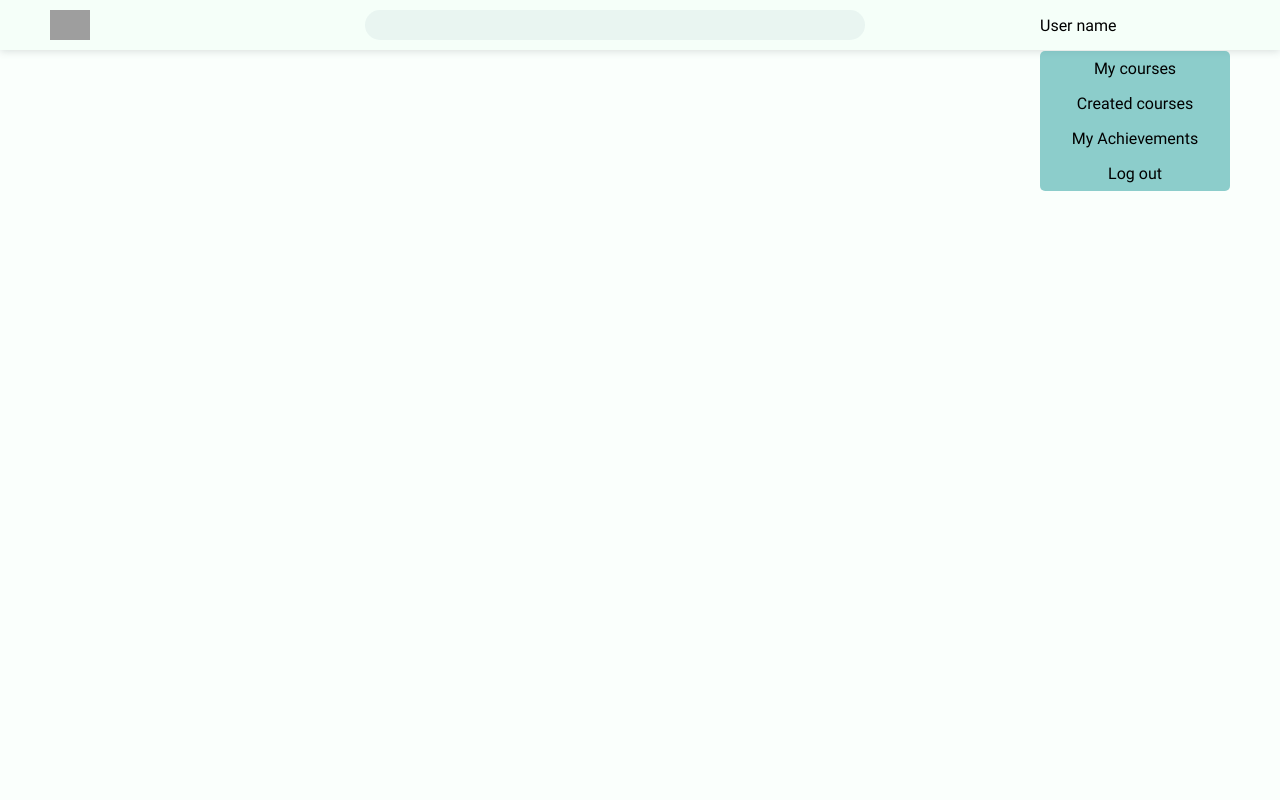
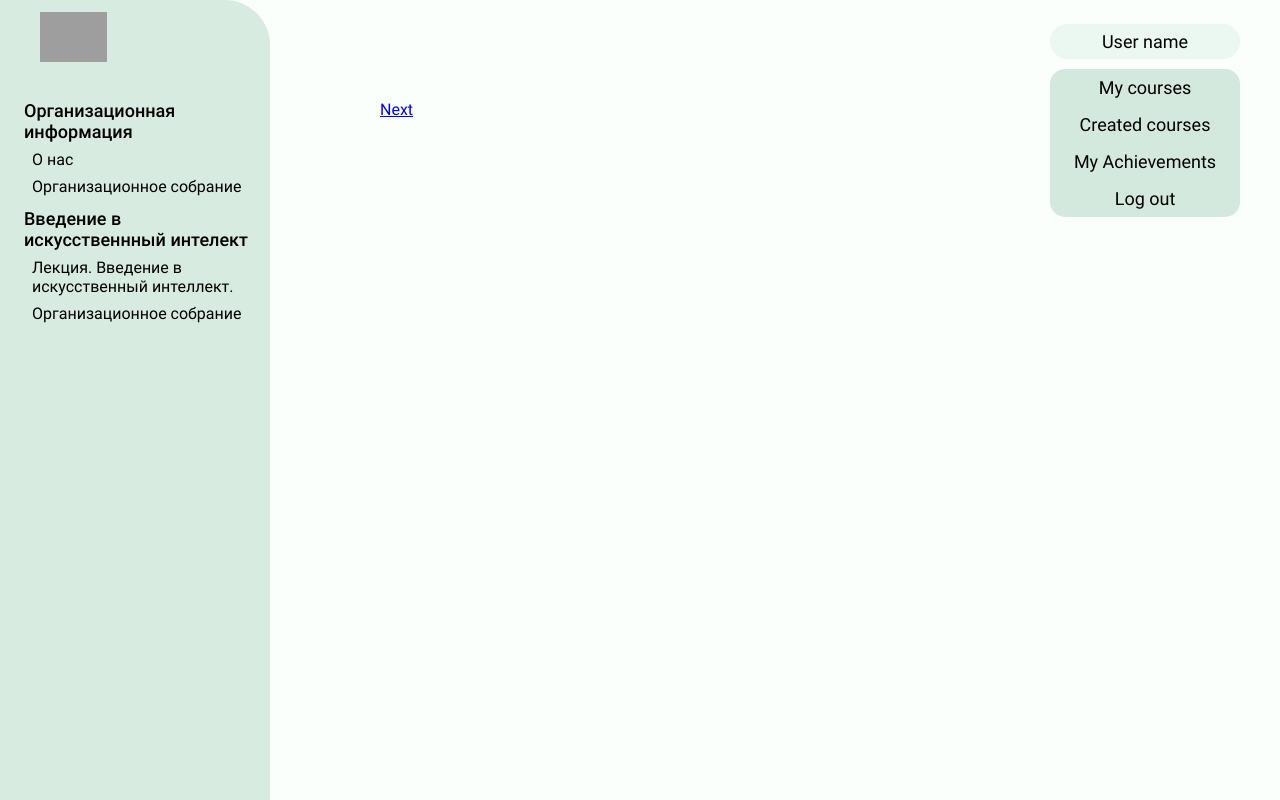
Before and after one commit to Nastik1811/profound-client, a React (Create React App) app: page /learn in a window 1280 px wide. Built offline with nearby package versions, Linux system fonts and the light colour scheme; grey boxes are pictures that could not be loaded.

Commit message:
Refactor design approach

```diff
--- a/src/App.tsx
+++ b/src/App.tsx
@@ -1,19 +1,30 @@
 import React from 'react';
-import AppHeader from './components/AppHeader'
+import AppHeader from './components/AppNavigation'
 import DiscoverPage from './pages/DiscoverPage';
 import HomePage from './pages/HomePage';
 import {Switch, Route} from 'react-router-dom'
 import AuthPage from './pages/AuthPage';
+import ConstructorPage from './pages/ConstructorPage';
+import LearningPage from './pages/LearningPage';
+import AppLogo from './components/AppLogo';
+import AppNavigation from './components/AppNavigation';
 
 function App() {
+  const isAuthorized:boolean = true
   return (
     <div className="app-container">
-      <AppHeader/>
-      <Switch>
-        <Route path="/auth" component={AuthPage}/>
-        <Route exact path="/" component={DiscoverPage}/>
-        <Route path="/home" component={HomePage}/>
-      </Switch>
+      <AppLogo/>
+      <AppNavigation isAuthorized={isAuthorized}/>
+
+      <div className="content ">
+        <Switch>
+          <Route path="/auth" component={AuthPage}/>
+          <Route exact path="/" component={DiscoverPage}/>
+          <Route path="/home" component={HomePage}/>
+          <Route path="/constructor" component={ConstructorPage}/>
+          <Route path="/learn" component={LearningPage}/>
+        </Switch>
+      </div>
     </div>
   );
 }
--- a/src/components/AppHeader/index.tsx
+++ /dev/null
@@ -1,25 +0,0 @@
-import React from 'react'
-import { NavLink } from 'react-router-dom'
-import UserMenu from '../UserMenu'
-
-const AppHeader = () => {
-    return(
-        <header className="app-header">
-            <nav className="app-nav">
-            <NavLink to="/">
-                <div className="logo-container logo">  </div>
-            </NavLink>
-            <div className="search-container"></div>
-            {/* <NavLink to="/auth/login" className="auth-link">Login</NavLink>
-            <NavLink to="/auth/signup" className="auth-link">Sign up</NavLink> */}
-            <div className="dropdown">
-                User name
-                <UserMenu className="menu-list-dropdown"/>
-            </div>
-            </nav>
-        </header>
-    )
-}
-
-
-export default AppHeader
--- /dev/null
+++ b/src/components/AppLogo/index.tsx
@@ -0,0 +1,13 @@
+import React from 'react'
+import { NavLink } from 'react-router-dom'
+
+
+const AppLogo = () => {
+    return(
+        <NavLink to="/">
+                <div className="logo-container logo">  </div>
+        </NavLink>
+    )
+}
+
+export default AppLogo
--- /dev/null
+++ b/src/components/AppNavigation/index.tsx
@@ -0,0 +1,23 @@
+import React from 'react'
+import { NavLink } from 'react-router-dom'
+import UserMenu from '../UserMenu'
+
+const AppNavigation = ({isAuthorized}:any) => {
+    if(isAuthorized){
+        return(
+            <div className="app-nav dropdown">
+                <span>User name</span>
+                <UserMenu className="menu-list-dropdown"/>
+            </div>
+        )
+    }
+    return(
+            <div className="app-nav">
+                <NavLink to="/auth/login" className="auth-link">Log In</NavLink>
+                <NavLink to="/auth/signup" className="auth-link">Sign Up</NavLink>
+            </div>
+    )
+}
+
+
+export default AppNavigation
--- a/src/index.scss
+++ b/src/index.scss
@@ -10,7 +10,7 @@ body {
   -moz-osx-font-smoothing: grayscale;
 }
 
-$desktop-max-width: 1180px;
+$desktop-max-width: 1240px;
 $font-small: .75rem;
 $font-medium: 1.125rem;
 $font-large: 1.75rem;
@@ -51,38 +51,40 @@ button{
 
 .app-header{
   width: 100%;
+  height: 90px;
+  z-index: 10;
+  //background-color: #F2F6F5;
+  //background-color: darken(#FAFFFC, 1%);
+  //box-shadow: 0 1px 8px rgba(77, 86, 90, 0.2);
+}
+.logo-container{
+  position: absolute;
+  left: 40px;
+  top: 12px;
+  z-index: 10;
+}
+
+.logo{
+  width: 160px;
   height: 50px;
-  background-color: #F2F6F5;
-  background-color: darken(#FAFFFC, 1%);
-  box-shadow: 0 1px 8px rgba(77, 86, 90, 0.2);
-}
-.logo{
-  width: 140px;
-  height: 30px;
   background-image: url(./assets/images/Profound.png);
   background-repeat: no-repeat;
   background-size: contain;
 }
 
 .app-nav{
-  width: $desktop-max-width;
-  height: 100%;
-  margin: auto;
-  display: flex;
-  align-items: center;
-}
-
-.logo-container{
-  font-size: 2rem;
+  position: absolute;
+  right: 40px;
+  top: 24px;
 }
 
 .search-container{
   max-width: 500px;
   width: 100%;
-  height: 30px;
+  height: 35px;
   margin: auto;
-  background-color: rgba(46, 95, 118, 0.06);
-  border-radius: 15px;
+  background-color: rgba(198, 229, 214, 0.3);
+  border-radius: 25px;
   flex-grow: 1;
 }
 
@@ -90,7 +92,7 @@ button{
   width: 100%;
   max-width: $desktop-max-width;
   margin: auto;
-  margin-top: 40px;
+  margin-top: 100px;
 }
 
 .course-list{
@@ -144,6 +146,10 @@ button{
   text-decoration: none;
   color: black;
   margin-left: 12px;
+  background-color: rgba(198, 229, 214, 0.28);
+  border-radius: 45px;
+  padding: 8px 28px;
+  font-size: $font-medium;
 }
 .section{
   padding: 0 40px;
@@ -154,16 +160,42 @@ button{
   margin-bottom: 16px;
 }
 
+.home{
+  display: flex;
+  justify-content: center;
+  max-width: 1060px;
+  width: 90%;
+  margin: auto;
+  .course-preview{
+    width: 100%;
+    background-color: #ECF8F4;
+  }
+}
+
 .user-menu{
-  margin: auto;
+  display: flex;
+  flex-direction: column;
+  align-items: center;
+  width: 270px;
+  height: 550px;
+  padding: 28px;
+  background-color: rgba(164, 206, 185, 0.42);
+  border-radius: 5px 45px 5px 5px;
 }
+
 .user-img{
-  background-image: url('./assets/images/user_img.png');
+  margin-top: 20px;
+  background-image: url('./assets/images/user.svg');
   background-size: contain;
   background-repeat: no-repeat;
-  width: 180px;
-  height: 180px;
-  margin-bottom: 12px;
+  width: 140px;
+  height: 140px;
+  margin: 24px auto;
+}
+.home-section{
+ flex-grow: 1;
+ margin-left: 12px;
+ padding: 12px;
 }
 
 .menu-list{
@@ -171,19 +203,30 @@ button{
 }
 
 .dropdown{
-  position: relative;
+  position: absolute;
   width: 190px;
+  height: 35px;
+  display: flex;
+  flex-direction: column;
+  align-items: center;
+  justify-content: center;
+  border-radius: 45px;
+  font-size: $font-medium;
+  background-color: rgba(198, 229, 214, 0.3);
+  z-index: 10;
 }
 
 .menu-list-dropdown{
-  background-color:  #37a5a58e;
+  background-color:  rgb(211, 233, 222);
   display: flex;
   width: 100%;
   flex-direction: column;
   position: absolute;
-  top: 35px;
+  top: 45px;
+  right: 0;
   list-style: none;
-  border-radius: 5px;
+  border-radius: 15px;
+  overflow: hidden;
 }
 
 .menu-link{
@@ -194,6 +237,13 @@ button{
   transition: $transition-regular;
   display: block;
   margin-top: 8px;
+
+  &:hover, &:focus{
+    background-color: #ECF8F4;
+  }
+  &.active{
+    background-color: #ECF8F4;
+  }
 }
 
 .menu-list .menu-link{
@@ -212,12 +262,6 @@ button{
 .dropdown .menu-link{
   margin: auto;
   text-align: center;
-  &:hover, &:focus{
-    background-color: #37a5a58e;
-  }
-  &.active{
-    background-color: #37a5a58e;
-  }
 }
 
 .logout-btn{
@@ -228,16 +272,6 @@ button{
   font-size: inherit;
 }
 
-.home{
-  display: grid;
-  grid-template-columns: 250px 1fr;
-  margin-top: 80px;
-
-  .course-preview{
-    width: 100%;
-    background-color: #d8f1f5;
-  }
-}
 
 
 .auth-container{
@@ -314,3 +348,42 @@ button{
   font-weight: 300;
   text-align: center;
 }
+
+.with-sidebar{
+  margin-left: 300px;
+}
+
+.sidebar{
+  width: 270px;
+  position: fixed;
+  left: 0;
+  top: 0;
+  bottom: 0;
+  background-color: #D7EBE1;
+  border-radius: 0 45px 0 0;
+}
+
+.course-menu{
+  margin:  100px 4px auto 24px;
+  list-style: none;
+}
+
+.module-name{
+  font-weight: 500 ;
+  margin-top: 12px;
+  font-size: $font-medium;
+}
+
+.lessons-list{
+  list-style: none;
+  margin-left: 8px;
+  li{
+    font-weight: 400 ;
+    font-size: 1rem;
+    margin-top: 8px;
+  }
+}
+
+.course-component{
+  margin: auto 60px;
+}
--- a/src/pages/AuthPage/index.tsx
+++ b/src/pages/AuthPage/index.tsx
@@ -6,7 +6,6 @@ import SignupForm from './SignupForm'
 const AuthPage = () => {
 
     return(
-        <div className="content ">
             <div className="auth-container">
                 <div className="img-container">
                 </div>
@@ -16,7 +15,6 @@ const AuthPage = () => {
                     <Redirect to="/auth/login"/>
                 </Switch>
             </div>
-        </div>
     )
 }
 
--- /dev/null
+++ b/src/pages/ConstructorPage/index.tsx
@@ -0,0 +1,13 @@
+import React from 'react'
+
+
+const ConstructorPage = () => {
+    return(
+            <section className="section">
+                <h3 className="section-titile">Constructor</h3>
+
+            </section>
+    )
+}
+
+export default ConstructorPage
--- a/src/pages/DiscoverPage/index.tsx
+++ b/src/pages/DiscoverPage/index.tsx
@@ -3,7 +3,6 @@ import CoursePreview from '../../components/CoursePreview'
 
 const DiscoverPage = () => {
     return(
-        <div className="content">
         <section className="section">
             <h3 className="section-titile">Popular courses</h3>
             <div className="course-list">
@@ -15,7 +14,6 @@ const DiscoverPage = () => {
                     />
             </div>
         </section>
-    </div>
     )
 }
 
--- a/src/pages/HomePage/Achievements/index.tsx
+++ b/src/pages/HomePage/Achievements/index.tsx
@@ -2,7 +2,7 @@ import React from 'react'
 
 const Achievements = () => {
     return(
-        <section className="section">
+        <section className="home-section">
             <h3 className="section-titile">Achievements</h3>
         </section>
     )
--- a/src/pages/HomePage/CreatedCourses/index.tsx
+++ b/src/pages/HomePage/CreatedCourses/index.tsx
@@ -2,7 +2,7 @@ import React from 'react'
 
 const CreatedCourses = () => {
     return(
-        <section className="section">
+        <section className="home-section">
             <h3 className="section-titile">Created courses</h3>
         </section>
     )
--- a/src/pages/HomePage/CurrentCourses/index.tsx
+++ b/src/pages/HomePage/CurrentCourses/index.tsx
@@ -3,7 +3,7 @@ import CoursePreview from '../../../components/CoursePreview'
 
 const CurrentCourses = () => {
     return(
-        <section className="section">
+        <section className="home-section">
             <h3 className="section-titile">Current courses</h3>
             <CoursePreview
                     title="Deep Learning (семестр 1, осень 2020): базовый"
--- a/src/pages/HomePage/index.tsx
+++ b/src/pages/HomePage/index.tsx
@@ -9,7 +9,7 @@ import UserMenu from '../../components/UserMenu'
 
 const HomePage = () => {
     return(
-    <div className="content home">
+    <div className="home">
         <div className="user-menu">
             <div className="user-img"></div>
             <UserMenu className="menu-list"/>
```
